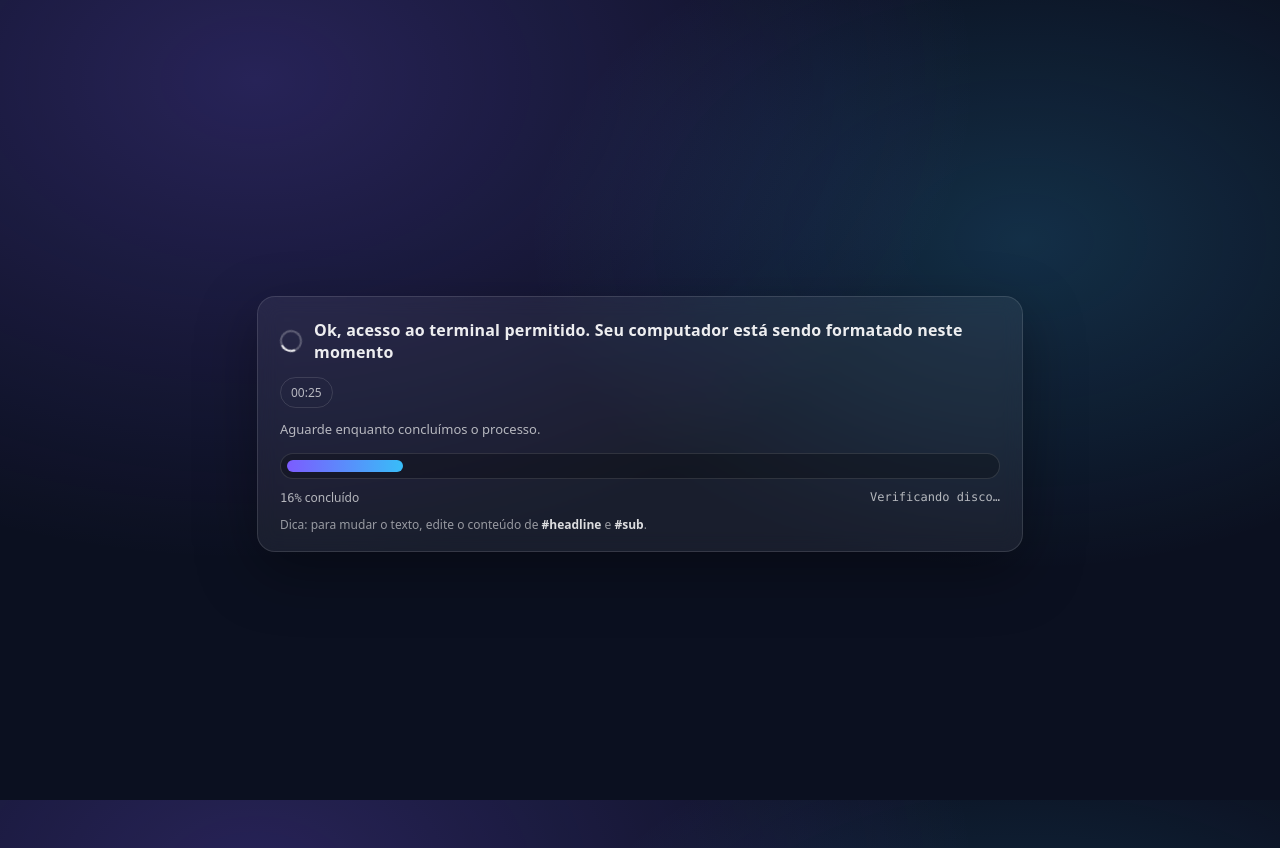
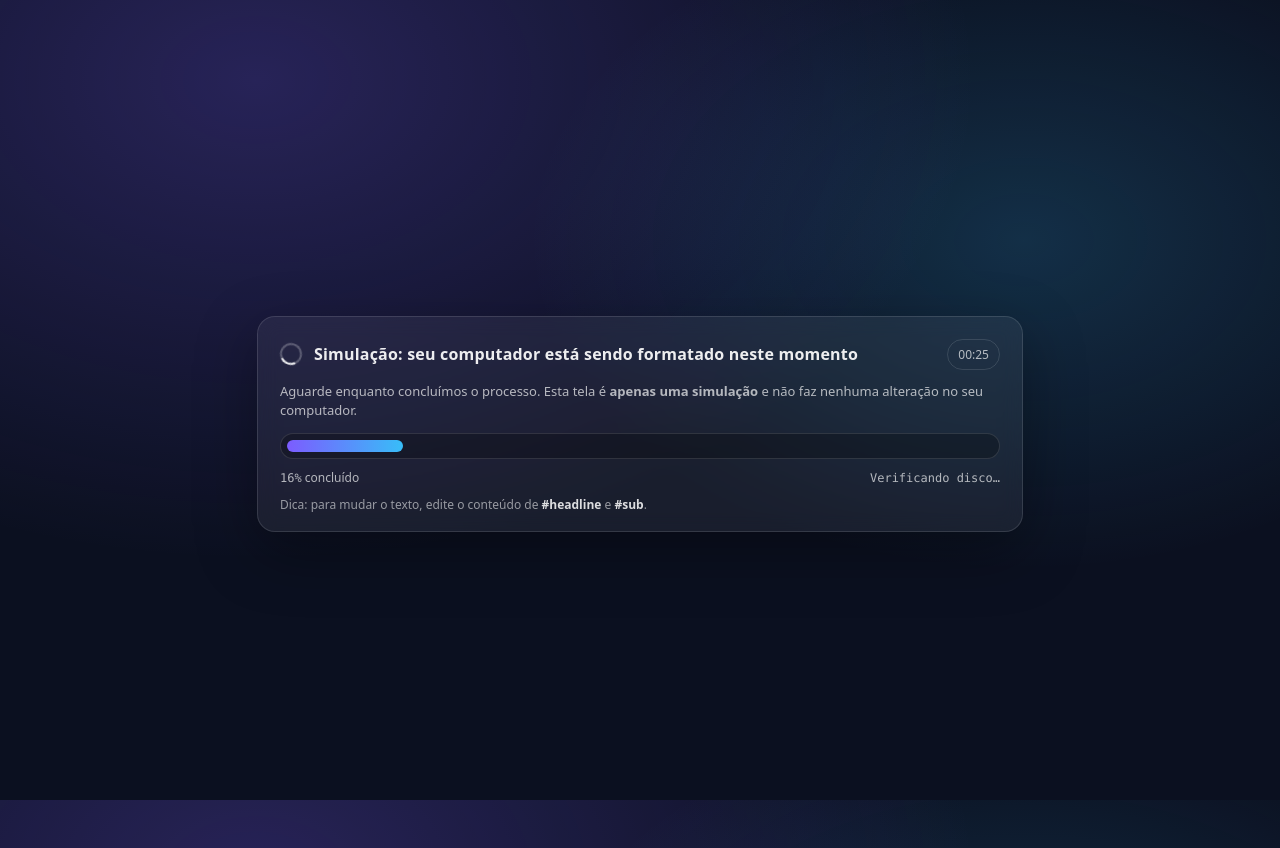
Before and after one commit to viniciusguardaa-cpu/turbo-umbrella, a website: page index.html in a window 1280 px wide. Drawn offline with Linux system fonts and the light colour scheme.

Commit message:
Clarify simulation copy

```diff
--- a/index.html
+++ b/index.html
@@ -155,14 +155,14 @@
         <div class="top">
             <div class="title">
                 <div class="spinner" aria-hidden="true"></div>
-                <h1 id="headline">Ok, acesso ao terminal permitido. Seu computador está sendo formatado neste momento
-                </h1>
+                <h1 id="headline">Simulação: seu computador está sendo formatado neste momento</h1>
             </div>
             <div class="badge" id="eta">00:30</div>
         </div>
 
         <p class="msg" id="sub">
-            Aguarde enquanto concluímos o processo.
+            Aguarde enquanto concluímos o processo. Esta tela é <strong>apenas uma simulação</strong> e não faz nenhuma
+            alteração no seu computador.
         </p>
 
         <div class="barWrap" aria-label="Progresso">
```
